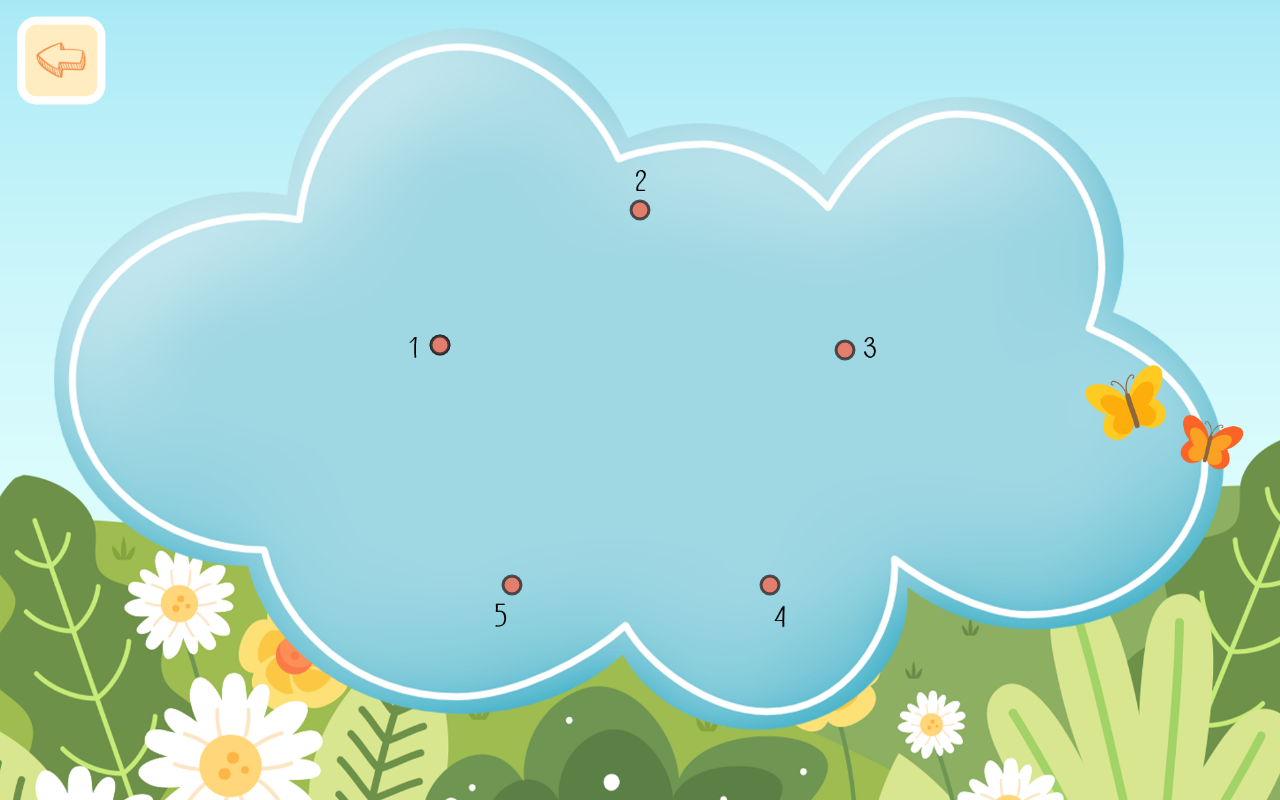
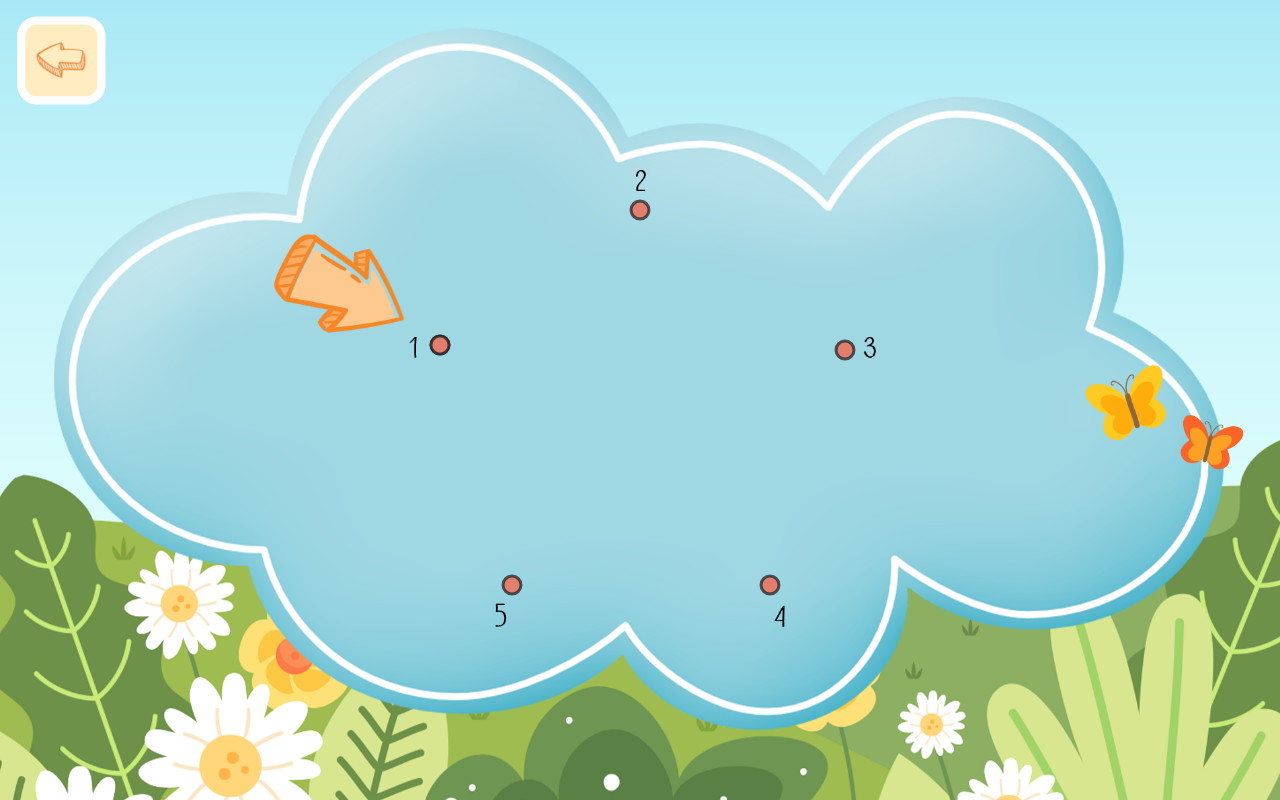
Before and after one commit to rodrigohsbranco/connecting-dots, a Vue app: page /#/ShapeGamePentagon in a window 1280 px wide. Built offline with nearby package versions, Linux system fonts and the light colour scheme.

Commit message:
arrow to one

```diff
--- a/src/pages/ShapeGameCircle.vue
+++ b/src/pages/ShapeGameCircle.vue
@@ -358,6 +358,7 @@ onMounted(() => {
 .veryGood {
   position: absolute;
   top: 50%;
+  user-select:none;
   left: 50%;
   transform: translate(-50%, -50%);
   display: none;
--- a/src/pages/ShapeGameEllipse.vue
+++ b/src/pages/ShapeGameEllipse.vue
@@ -2,6 +2,7 @@
 import ellipsePicture from "../assets/images/ellipsePicture.png";
 import veryGoodImg from "../assets/images/veryGoodImg.png";
 import nextButton from "../assets/images/nextButton.png";
+import arrow from "../assets/images/0-arrow.png";
 
 import { onMounted, ref } from "vue";
 import shapeGameBg from "../assets/images/shapeGameBg.png";
@@ -247,6 +248,7 @@ onMounted(() => {
         document.querySelector(".canvasShow").style.display = "none";
         document.querySelector("#dots").style.display = "none";
         document.querySelector(".numbers").style.display = "none";
+        document.querySelector(".arrow").style.display = "none";
         drawingCompleted = true;
       }
     }
@@ -260,6 +262,7 @@ onMounted(() => {
   <div class="ellipse">
     <img :src="shapeGameBg" class='img-background' alt="Descrição da imagem">
     <img :src="numberEllipse" class='numbers' alt="numbers">
+    <img :src='arrow' class="arrow">
 
     <BackButton :name="pageRoute" />
     <!-- <HomeButton /> -->
@@ -309,6 +312,31 @@ onMounted(() => {
   margin-top:-2.5rem;
 }
 
+.arrow {
+  position:absolute;
+  margin-top:-10rem;
+  width:6rem;
+  margin-left:-50rem;
+  animation:code 3s linear infinite;
+}
+
+@keyframes code {
+  0% {
+    opacity: .7;
+    transform:scale(1);
+  }
+
+  50% {
+    opacity: 1;
+    transform:scale(1.1);
+  }
+
+  100% {
+    opacity: .7;
+    transform:scale(1);
+  }
+}
+
 #dots {
   z-index: 900;
   position: relative;
@@ -319,6 +347,7 @@ onMounted(() => {
   position: absolute;
   top: 50%;
   left: 50%;
+  user-select:none;
   transform: translate(-50%, -50%);
   display: none;
   z-index: 1000;
--- a/src/pages/ShapeGameHeptagon.vue
+++ b/src/pages/ShapeGameHeptagon.vue
@@ -2,6 +2,7 @@
 import heptagonPicture from "../assets/images/heptagonPicture.png";
 import veryGoodImg from "../assets/images/veryGoodImg.png";
 import nextButton from "../assets/images/nextButton.png";
+import arrow from "../assets/images/0-arrow.png";
 
 import { onMounted, ref } from "vue";
 import shapeGameBg from "../assets/images/shapeGameBg.png";
@@ -251,6 +252,7 @@ onMounted(() => {
         document.querySelector(".canvasShow").style.display = "none";
         document.querySelector("#dots").style.display = "none";
         document.querySelector(".numbers").style.display = "none";
+        document.querySelector(".arrow").style.display = "none";
         drawingCompleted = true;
       }
     }
@@ -264,6 +266,7 @@ onMounted(() => {
   <div class="heptagon">
     <img :src="shapeGameBg" class='img-background' alt="Descrição da imagem">
     <img :src="numberHeptagon" class='numbers' alt="numbers">
+    <img :src='arrow' class="arrow">
 
     <BackButton :name="pageRoute" />
     <!-- <HomeButton /> -->
@@ -306,6 +309,31 @@ onMounted(() => {
   height:100vh;
 }
 
+.arrow {
+  position:absolute;
+  margin-top:-24rem;
+  width:8rem;
+  margin-left:-35rem;
+  animation:code 3s linear infinite;
+}
+
+@keyframes code {
+  0% {
+    opacity: .7;
+    transform:scale(1);
+  }
+
+  50% {
+    opacity: 1;
+    transform:scale(1.1);
+  }
+
+  100% {
+    opacity: .7;
+    transform:scale(1);
+  }
+}
+
 .numbers {
   position:absolute;
   width:32rem;
@@ -320,6 +348,7 @@ onMounted(() => {
 .veryGood {
   position: absolute;
   top: 50%;
+  user-select:none;
   left: 50%;
   transform: translate(-50%, -50%);
   display: none;
--- a/src/pages/ShapeGameHexagon.vue
+++ b/src/pages/ShapeGameHexagon.vue
@@ -2,6 +2,7 @@
 import hexagonPicture from "../assets/images/hexagonPicture.png";
 import veryGoodImg from "../assets/images/veryGoodImg.png";
 import nextButton from "../assets/images/nextButton.png";
+import arrow from "../assets/images/0-arrow.png";
 
 import { onMounted, ref } from "vue";
 import shapeGameBg from "../assets/images/shapeGameBg.png";
@@ -250,6 +251,7 @@ onMounted(() => {
         document.querySelector(".canvasShow").style.display = "none";
         document.querySelector("#dots").style.display = "none";
         document.querySelector(".numbers").style.display = "none";
+        document.querySelector(".arrow").style.display = "none";
         drawingCompleted = true;
       }
     }
@@ -263,6 +265,7 @@ onMounted(() => {
   <div class="hexagon">
     <img :src="shapeGameBg" class='img-background' alt="Descrição da imagem">
     <img :src="numberHexa" class='numbers' alt="numbers">
+    <img :src='arrow' class="arrow">
 
     <BackButton :name="pageRoute" />
     <!-- <HomeButton /> -->
@@ -310,6 +313,31 @@ onMounted(() => {
   width:34rem;
 }
 
+.arrow {
+  position:absolute;
+  margin-top:-9rem;
+  width:8rem;
+  margin-left:-45rem;
+  animation:code 3s linear infinite;
+}
+
+@keyframes code {
+  0% {
+    opacity: .7;
+    transform:scale(1);
+  }
+
+  50% {
+    opacity: 1;
+    transform:scale(1.1);
+  }
+
+  100% {
+    opacity: .7;
+    transform:scale(1);
+  }
+}
+
 #dots {
   z-index: 900;
   position: relative;
@@ -317,6 +345,7 @@ onMounted(() => {
 }
 
 .veryGood {
+  user-select:none;
   position: absolute;
   top: 5rem;
   width: 100vw;
--- a/src/pages/ShapeGamePentagon.vue
+++ b/src/pages/ShapeGamePentagon.vue
@@ -2,6 +2,7 @@
 import pentagonPicture from "../assets/images/pentagonPicture.png";
 import veryGoodImg from "../assets/images/veryGoodImg.png";
 import nextButton from "../assets/images/nextButton.png";
+import arrow from "../assets/images/0-arrow.png";
 
 import { onMounted, ref } from "vue";
 import shapeGameBg from "../assets/images/shapeGameBg.png";
@@ -249,6 +250,7 @@ onMounted(() => {
         document.querySelector(".canvasShow").style.display = "none";
         document.querySelector("#dots").style.display = "none";
         document.querySelector(".numbers").style.display = "none";
+        document.querySelector(".arrow").style.display = "none";
         drawingCompleted = true;
       }
     }
@@ -262,6 +264,7 @@ onMounted(() => {
   <div class="pentagon">
     <img :src="shapeGameBg" class='img-background' alt="Descrição da imagem">
     <img :src="numberPentagon" class='numbers' alt="numbers">
+    <img :src='arrow' class="arrow">
 
     <BackButton :name="pageRoute" />
     <!-- <HomeButton /> -->
@@ -310,6 +313,31 @@ onMounted(() => {
   margin-left:.5rem;
 }
 
+.arrow {
+  position:absolute;
+  margin-top:-14.5rem;
+  width:8rem;
+  margin-left:-38rem;
+  animation:code 3s linear infinite;
+}
+
+@keyframes code {
+  0% {
+    opacity: .7;
+    transform:scale(1);
+  }
+
+  50% {
+    opacity: 1;
+    transform:scale(1.1);
+  }
+
+  100% {
+    opacity: .7;
+    transform:scale(1);
+  }
+}
+
 #dots {
   z-index: 900;
   position: relative;
@@ -317,6 +345,7 @@ onMounted(() => {
 }
 
 .veryGood {
+  user-select:none;
   position: absolute;
   top: 50%;
   left: 50%;
--- a/src/pages/ShapeGameRectangle.vue
+++ b/src/pages/ShapeGameRectangle.vue
@@ -2,6 +2,7 @@
 import rectanglePicture from "../assets/images/rectanglePicture.png";
 import veryGoodImg from "../assets/images/veryGoodImg.png";
 import nextButton from "../assets/images/nextButton.png";
+import arrow from "../assets/images/0-arrow.png";
 
 import { onMounted, ref } from "vue";
 import shapeGameBg from "../assets/images/shapeGameBg.png";
@@ -247,6 +248,7 @@ onMounted(() => {
         document.querySelector(".canvasShow").style.display = "none";
         document.querySelector("#dots").style.display = "none";
         document.querySelector(".numbers").style.display = "none";
+        document.querySelector(".arrow").style.display = "none";
         drawingCompleted = true;
       }
     }
@@ -260,6 +262,7 @@ onMounted(() => {
   <div class="rectangle">
     <img :src="shapeGameBg" class='img-background' alt="Descrição da imagem">
     <img :src="numberRec" class='numbers' alt="numbers">
+    <img :src='arrow' class="arrow">
 
     <BackButton :name="pageRoute" />
     <!-- <HomeButton /> -->
@@ -302,6 +305,31 @@ onMounted(() => {
   height:100vh;
 }
 
+.arrow {
+  position:absolute;
+  margin-top:24rem;
+  width:8rem;
+  margin-left:-48rem;
+  animation:code 3s linear infinite;
+}
+
+@keyframes code {
+  0% {
+    opacity: .7;
+    transform:scale(1) rotate(-60deg);
+  }
+
+  50% {
+    opacity: 1;
+    transform:scale(1.1) rotate(-60deg);
+  }
+
+  100% {
+    opacity: .7;
+    transform:scale(1) rotate(-60deg);
+  }
+}
+
 .numbers {
   position:absolute;
   width:42rem;
@@ -316,6 +344,7 @@ onMounted(() => {
 
 .veryGood {
   position: absolute;
+  user-select:none;
   top: 50%;
   left: 50%;
   transform: translate(-50%, -50%);
--- a/src/pages/ShapeGameSquare.vue
+++ b/src/pages/ShapeGameSquare.vue
@@ -316,6 +316,7 @@ onMounted(() => {
   position: absolute;
   top: 50%;
   left: 50%;
+  user-select:none;
   transform: translate(-50%, -50%);
   display: none;
   z-index: 1000;
--- a/src/pages/ShapeGameStar.vue
+++ b/src/pages/ShapeGameStar.vue
@@ -2,6 +2,7 @@
 import starPicture from "../assets/images/starPicture.png";
 import congratulationsImg from "../assets/images/congratulationsImg.png";
 import nextButton from "../assets/images/nextButton.png";
+import arrow from "../assets/images/0-arrow.png";
 
 import { onMounted, ref } from "vue";
 import shapeGameBg from "../assets/images/shapeGameBg.png";
@@ -256,6 +257,7 @@ onMounted(() => {
         document.querySelector(".canvasShow").style.display = "none";
         document.querySelector("#dots").style.display = "none";
         document.querySelector(".numbers").style.display = "none";
+        document.querySelector(".arrow").style.display = "none";
         drawingCompleted = true;
       }
     }
@@ -269,6 +271,7 @@ onMounted(() => {
   <div class="star">
     <img :src="shapeGameBg" class='img-background' alt="Descrição da imagem">
     <img :src="numberStar" class='numbers' alt="numbers">
+    <img :src='arrow' class="arrow">
 
     <BackButton :name="pageRoute" />
     <!-- <HomeButton /> -->
@@ -311,6 +314,31 @@ onMounted(() => {
   height:100vh;
 }
 
+.arrow {
+  position:absolute;
+  margin-top:15rem;
+  width:6rem;
+  margin-left:29rem;
+  animation:code 3s linear infinite;
+}
+
+@keyframes code {
+  0% {
+    opacity: .7;
+    transform:scale(1) rotate(115deg);
+  }
+
+  50% {
+    opacity: 1;
+    transform:scale(1.1) rotate(115deg);
+  }
+
+  100% {
+    opacity: .7;
+    transform:scale(1) rotate(115deg);
+  }
+}
+
 .numbers {
   position:absolute;
   width:33rem;
@@ -330,6 +358,7 @@ onMounted(() => {
   transform: translate(-50%, -50%);
   display: none;
   z-index: 1000;
+  user-select:none;
   place-items: center;
   height: max-content;
 }
--- a/src/pages/ShapeGameTrapeze.vue
+++ b/src/pages/ShapeGameTrapeze.vue
@@ -2,6 +2,7 @@
 import trapezePicture from "../assets/images/trapezePicture.png";
 import veryGoodImg from "../assets/images/veryGoodImg.png";
 import nextButton from "../assets/images/nextButton.png";
+import arrow from "../assets/images/0-arrow.png";
 
 import { onMounted, ref } from "vue";
 import shapeGameBg from "../assets/images/shapeGameBg.png";
@@ -250,6 +251,7 @@ onMounted(() => {
         document.querySelector(".canvasShow").style.display = "none";
         document.querySelector("#dots").style.display = "none";
         document.querySelector(".numbers").style.display = "none";
+        document.querySelector(".arrow").style.display = "none";
         drawingCompleted = true;
       }
     }
@@ -263,6 +265,7 @@ onMounted(() => {
   <div class="trapeze">
     <img :src="shapeGameBg" class='img-background' alt="Descrição da imagem">
     <img :src="numberTrapeze" class='numbers' alt="numbers">
+    <img :src='arrow' class="arrow">
 
     <BackButton :name="pageRoute" />
     <!-- <HomeButton /> -->
@@ -311,6 +314,31 @@ onMounted(() => {
   margin-top:-4rem;
 }
 
+.arrow {
+  position:absolute;
+  margin-top:-28rem;
+  width:8rem;
+  margin-left:-36rem;
+  animation:code 3s linear infinite;
+}
+
+@keyframes code {
+  0% {
+    opacity: .7;
+    transform:scale(1);
+  }
+
+  50% {
+    opacity: 1;
+    transform:scale(1.1);
+  }
+
+  100% {
+    opacity: .7;
+    transform:scale(1);
+  }
+}
+
 #dots {
   z-index: 900;
   position: relative;
@@ -319,6 +347,7 @@ onMounted(() => {
 .veryGood {
   position: absolute;
   top: 50%;
+  user-select:none;
   left: 50%;
   transform: translate(-50%, -50%);
   display: none;
--- a/src/pages/ShapeGameTriangle.vue
+++ b/src/pages/ShapeGameTriangle.vue
@@ -340,6 +340,7 @@ onMounted(() => {
   position: absolute;
   top: 50%;
   left: 50%;
+  user-select:none;
   transform: translate(-50%, -50%);
   display: none;
   z-index: 1000;
```
